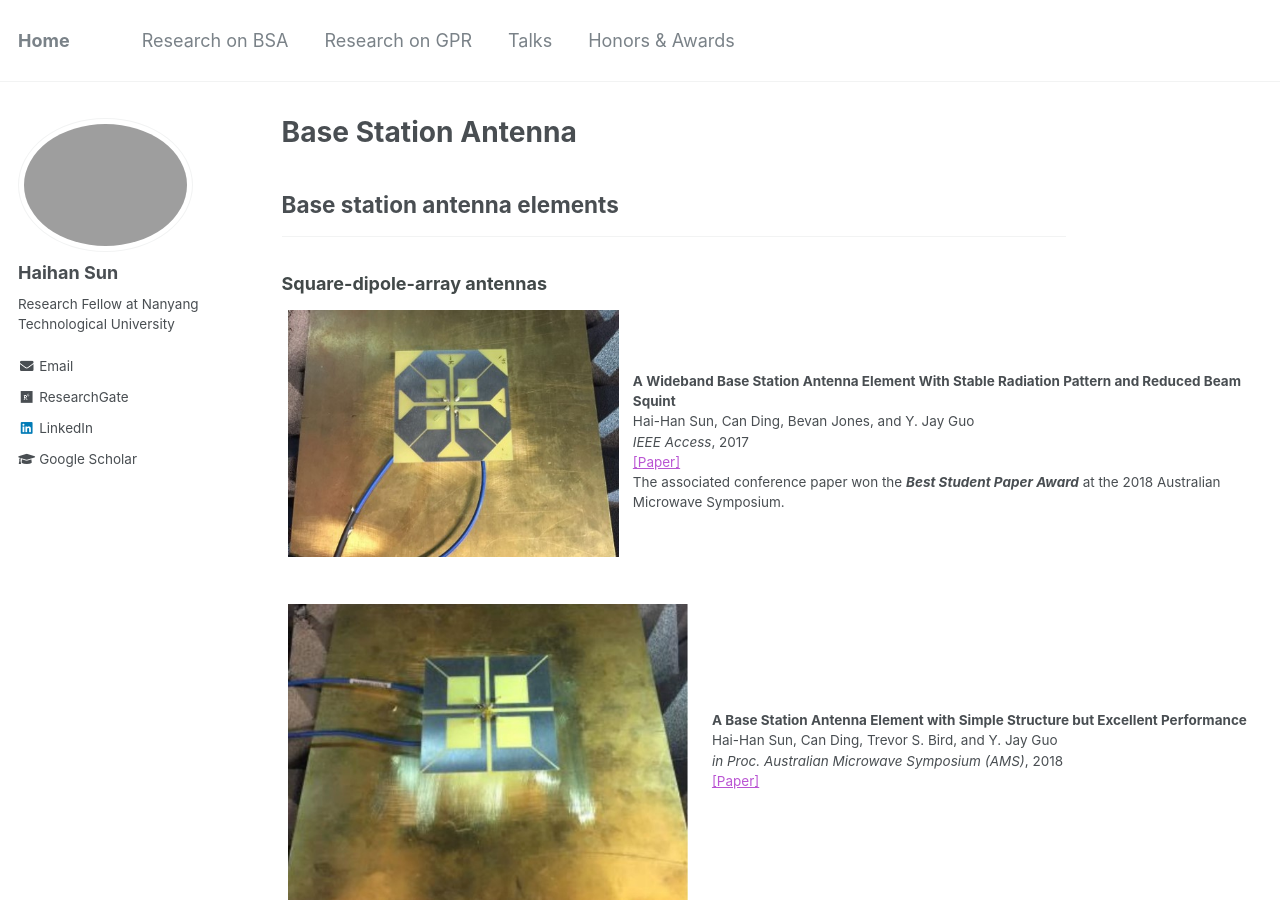
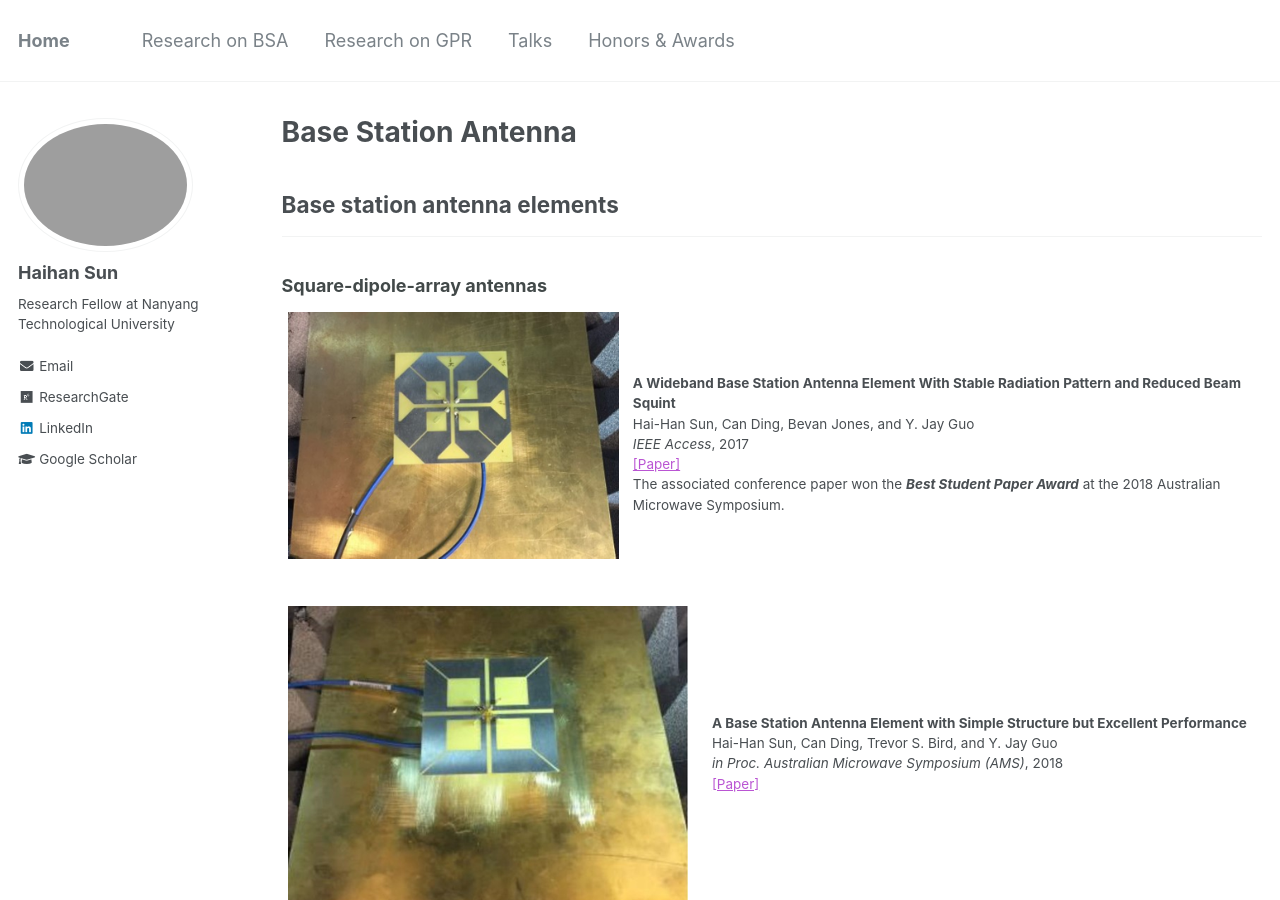
Before and after one commit to Haihan-Sun/Haihan-Sun.github.io, a Jekyll site: the page built from _pages/BSA.html, in a window 1280 px wide and 900 px high. Built offline with Jekyll 4.4.1, drawn with Linux system fonts in a browser that asks for light colours.

Commit message:
Update BSA.html

```diff
--- a/_pages/BSA.html
+++ b/_pages/BSA.html
@@ -15,12 +15,12 @@ author_profile: true
 <body>
 
 <h2>Base station antenna elements</center></h2>
-<HR style="border:3 " width="80%"  SIZE=3>
+<HR style="border:5 " width="100%"  SIZE=5>
 
 <h3 style="color:#424949;">Square-dipole-array antennas</center></h3>
 
 <table class="imgtable"><tr><td>
-<img src="https://haihan-sun.github.io/_pages/images/SDA1.JPG" width="400" >&nbsp;</td>
+<img src="https://haihan-sun.github.io/_pages/images/SDA1.png" width="400" >&nbsp;</td>
 <td align="left"><p><b>A Wideband Base Station Antenna Element With Stable Radiation Pattern and Reduced Beam Squint</b> <br />
 Hai-Han Sun, Can Ding, Bevan Jones, and Y. Jay Guo <br/>
 <i>IEEE Access</i>, 2017  <br/>
@@ -29,7 +29,7 @@ The associated conference paper won the <em><b>Best Student Paper Award</b> </em
 </td></tr></table>
 
 <table class="imgtable"><tr><td>
-<img src="https://haihan-sun.github.io/_pages/images/SDA2.JPG" width="400" />&nbsp;</td>
+<img src="https://haihan-sun.github.io/_pages/images/SDA2.png" width="400" />&nbsp;</td>
 <td align="left"><p><b>A Base Station Antenna Element with Simple Structure but Excellent Performance </b> <br />
 Hai-Han Sun, Can Ding, Trevor S. Bird, and Y. Jay Guo <br />
 <i>in Proc. Australian Microwave Symposium (AMS)</i>, 2018 <br />
@@ -37,7 +37,7 @@ Hai-Han Sun, Can Ding, Trevor S. Bird, and Y. Jay Guo <br />
 </td></tr></table>
 
 <table class="imgtable"><tr><td>
-<img src="https://haihan-sun.github.io/_pages/images/SDA3.JPG" width="400" />&nbsp;</td>
+<img src="https://haihan-sun.github.io/_pages/images/SDA3.png" width="400" />&nbsp;</td>
 <td align="left"><p><b>A Dual-Layered Loop Array Antenna for Base Stations With Enhanced Cross-Polarization Discrimination (XPD) </b> <br />
 Can Ding, Hai-Han Sun, Richard W. Ziolkowski, and Y. Jay Guo <br />
 <i>IEEE Transactions on Antennas and Propagation</i>, 2018 <br />
@@ -47,7 +47,7 @@ Can Ding, Hai-Han Sun, Richard W. Ziolkowski, and Y. Jay Guo <br />
 <h3 style="color:#424949;">Cross-dipole antennas</center></h3>
 
 <table class="imgtable"><tr><td>
-<img src="https://haihan-sun.github.io/_pages/images/CD1.JPG" width="400" />&nbsp;</td>
+<img src="https://haihan-sun.github.io/_pages/images/CD1.png" width="400" />&nbsp;</td>
 <td align="left"><p><b>Simplified Tightly-Coupled Cross-Dipole Arrangement for Base Station Applications</b> <br />
 Can Ding, Hai-Han Sun, Richard W. Ziolkowski, and Y. Jay Guo <br />
 <i>IEEE Access</i>, 2017 <br />
@@ -55,7 +55,7 @@ Can Ding, Hai-Han Sun, Richard W. Ziolkowski, and Y. Jay Guo <br />
 </td></tr></table>
 
 <table class="imgtable"><tr><td>
-<img src="https://haihan-sun.github.io/_pages/images/CD2.jpg" width="400" />&nbsp;</td>
+<img src="https://haihan-sun.github.io/_pages/images/CD2.png" width="400" />&nbsp;</td>
 <td align="left"><p><b>Dual-Polarized Multi-Resonance Antennas with Broad Bandwidths and Compact Sizes for Base Station Applications  </b> <br />
 Hai-Han Sun, Can Ding, He Zhu, and Y. Jay Guo <br />
 <i>IEEE Open Journal of Antennas and Propagation</i>, 2019 <br />
@@ -64,7 +64,7 @@ Hai-Han Sun, Can Ding, He Zhu, and Y. Jay Guo <br />
 
 <h3 style="color:#424949;">Planarized dual-dipole antennas </center></h3>
 <table class="imgtable"><tr><td>
-<img src="https://haihan-sun.github.io/_pages/images/DD1.JPG" width="400" />&nbsp;</td>
+<img src="https://haihan-sun.github.io/_pages/images/DD1.png" width="400" />&nbsp;</td>
 <td align="left"><p><b>A Novel Dual-Polarized Planar Antenna  </b> <br />
 Hai-Han Sun, Can Ding, and Y. Jay Guo <br />
 <i> in Proc. IEEE International Symposium on Antennas and Propagation (APS)</i>, 2018 <br />
@@ -74,7 +74,7 @@ The paper won the <em><b> Honorable Mention </b></em> in Student Paper Competiti
 
 
 <table class="imgtable"><tr><td>
-<img src="https://haihan-sun.github.io/_pages/images/DD2.jpg" width="400" />&nbsp;</td>
+<img src="https://haihan-sun.github.io/_pages/images/DD2.png" width="400" />&nbsp;</td>
 <td align="left"><p><b>Wideband Planarized Dual-Linearly-Polarized Dipole Antenna and Its Integration for Dual-Circularly-Polarized Radiation   </b> <br />
 Hai-Han Sun, He Zhu, Can Ding, and Y. Jay Guo <br />
 <i>IEEE Antennas and Wireless Propagation Letters</i>, 2018 <br />
@@ -82,10 +82,10 @@ Hai-Han Sun, He Zhu, Can Ding, and Y. Jay Guo <br />
 </td></tr></table>
 
 <h2>Multi-band base station antenna arrays</center></h2>
-<HR style="border:3 " width="80%"  SIZE=3>
+<HR style="border:5 " width="100%"  SIZE=5>
 
 <table class="imgtable"><tr><td>
-<img src="https://haihan-sun.github.io/_pages/images/DDA1.JPG" width="400" />&nbsp;</td>
+<img src="https://haihan-sun.github.io/_pages/images/DDA1.png" width="400" />&nbsp;</td>
 <td align="left"><p><b>Suppression of Cross-Band Scattering in Multiband Antenna Arrays   </b> <br />
 Hai-Han Sun, Can Ding, He Zhu, Bevan Jones, and Y. Jay Guo <br />
 <i>IEEE Transactions on Antennas and Propagation</i>, 2019 <br />
@@ -94,7 +94,7 @@ The associated conference paper won the <em> <b>Best Oral Presentation </b></em>
 </td></tr></table>
 
 <table class="imgtable"><tr><td>
-<img src="https://haihan-sun.github.io/_pages/images/DDA2.JPG" width="400" />&nbsp;</td>
+<img src="https://haihan-sun.github.io/_pages/images/DDA2.png" width="400" />&nbsp;</td>
 <td align="left"><p><b>Scattering Suppression in a 4G and 5G Base Station Antenna Array Using Spiral Chokes  </b> <br />
 Hai-Han Sun, He Zhu, Can Ding, Bevan Jones, and Y. Jay Guo <br />
 <i>IEEE Antennas and Wireless Propagation Letters</i>, 2020 <br />
@@ -110,10 +110,10 @@ Hai-Han Sun, Bevan Jones, Y Jay Guo, and Yee Hui Lee <br />
 </td></tr></table>
 
 <h2>Multi-beam base station antenna arrays</center></h2>
-<HR style="border:3 " width="80%"  SIZE=3>
+<HR style="border:5 " width="100%"  SIZE=5>
 
 <table class="imgtable"><tr><td>
-<img src="https://haihan-sun.github.io/_pages/images/MBA1.jpg" width="400" />&nbsp;</td>
+<img src="https://haihan-sun.github.io/_pages/images/MBA1.png" width="400" />&nbsp;</td>
 <td align="left"><p><b>Wideband Dual-Polarized Multiple Beam-Forming Antenna Arrays </b> <br />
 He Zhu, Hai-Han Sun, Bevan Jones, Can Ding, and Y. Jay Guo <br />
 <i> IEEE Transactions on Antennas and Propagation  </i>, 2019 <br />
```
